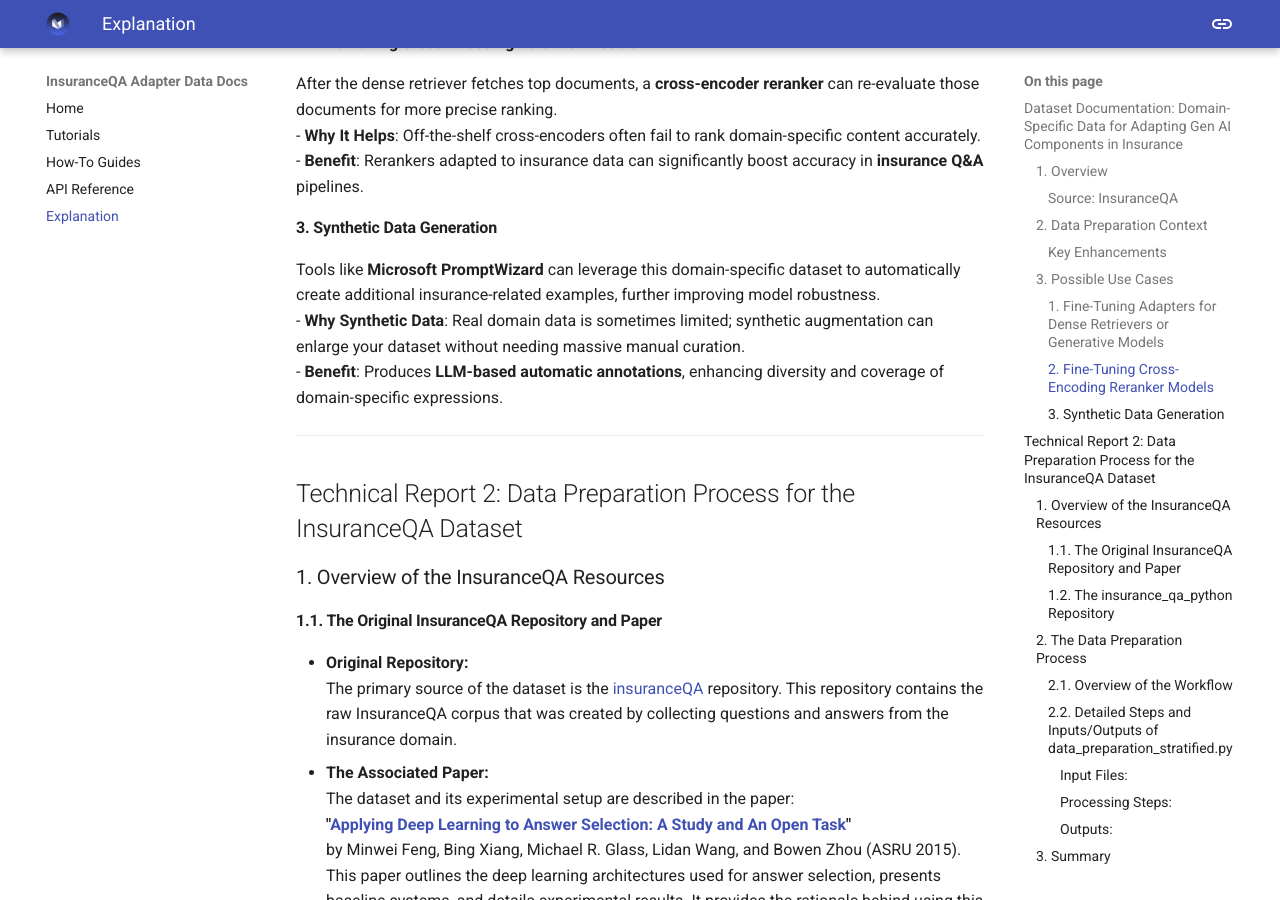
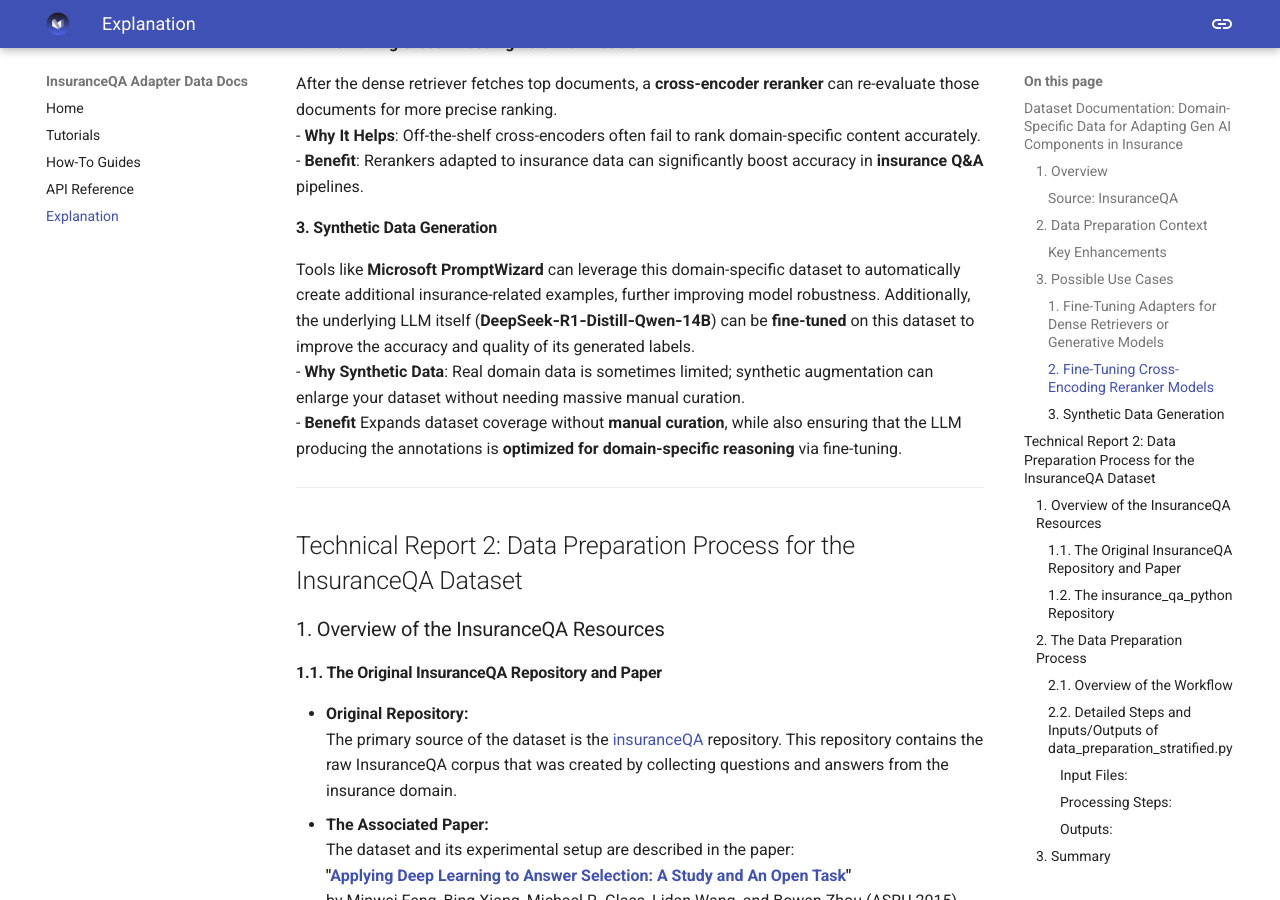
Before and after one commit to markeyser/insurance-adapter-data, an MkDocs documentation site: the page built from docs/explanation.md, in a window 1280 px wide and 900 px high, scrolled down 1838 px. Built offline with MkDocs 1.6.1 and Material for MkDocs 9.7.7, drawn with Linux system fonts in a browser that asks for light colours.

Commit message:
first commit

```diff
--- a/docs/explanation.md
+++ b/docs/explanation.md
@@ -51,9 +51,11 @@
 - **Benefit**: Rerankers adapted to insurance data can significantly boost accuracy in **insurance Q&A** pipelines.
 
 #### **3. Synthetic Data Generation**
-Tools like **Microsoft PromptWizard** can leverage this domain-specific dataset to automatically create additional insurance-related examples, further improving model robustness.
+Tools like **Microsoft PromptWizard** can leverage this domain-specific
+dataset to automatically create additional insurance-related examples,
+further improving model robustness. Additionally, the underlying LLM itself (**DeepSeek‑R1‑Distill‑Qwen‑14B**) can be **fine-tuned** on this dataset to improve the accuracy and quality of its generated labels.
 - **Why Synthetic Data**: Real domain data is sometimes limited; synthetic augmentation can enlarge your dataset without needing massive manual curation.
-- **Benefit**: Produces **LLM-based automatic annotations**, enhancing diversity and coverage of domain-specific expressions.
+- **Benefit** Expands dataset coverage without **manual curation**, while also ensuring that the LLM producing the annotations is **optimized for domain-specific reasoning** via fine-tuning.
 
 ---
 
```
